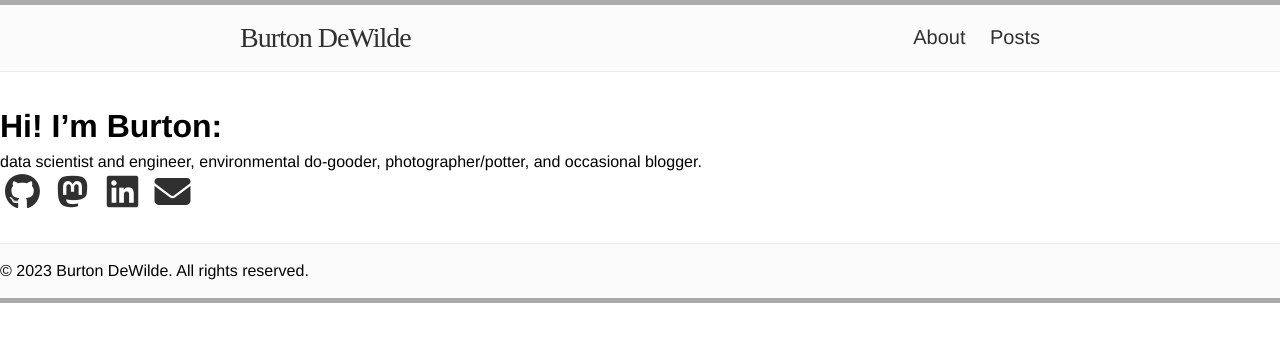
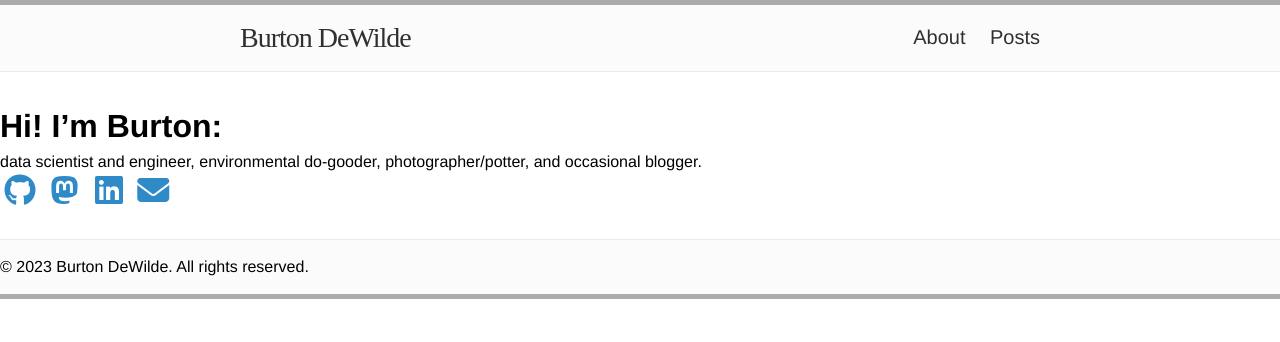
Before and after one commit to bdewilde/bdewilde.github.io, a Jekyll site: the page built from pages/index.md, in a window 1280 px wide. Shown: the top 342 px of the page. Built offline with Jekyll 4.4.1, drawn with Linux system fonts in a browser that asks for light colours; nearby versions of some CDN libraries; some web fonts are replaced.

Commit message:
feat: Rename site-link => alt-link

```diff
--- a/_includes/social.html
+++ b/_includes/social.html
@@ -1,15 +1,14 @@
 <div class="social-icons">
     {%- for social in site.socials -%}
-    <a class="site-link" href="{{ social.link | escape }}" title="{{ social.name }}" target="_blank"
-        rel="noreferrer me">
+    <a class="alt-link" href="{{ social.link | escape }}" title="{{ social.name }}" target="_blank" rel="noreferrer me">
         <i class="fa-brands {{ social.icon }} fa-fw fa-2x"></i>
     </a>
     {%- endfor -%}
-    <a class="site-link" href="mailto:{{ site.email }}" title="Email">
+    <a class="alt-link" href="mailto:{{ site.email }}" title="Email">
         <i class="fa-solid fa-envelope fa-fw fa-2x"></i>
     </a>
     {%- if site.rss -%}
-    <a class="site-link" href="{{ '/feed.xml' | relative_url }}">
+    <a class="alt-link" href="{{ '/feed.xml' | relative_url }}">
         <i class="fa-solid fa-rss fa-fw fa-2x"></i>
     </a>
     {%- endif -%}
```
